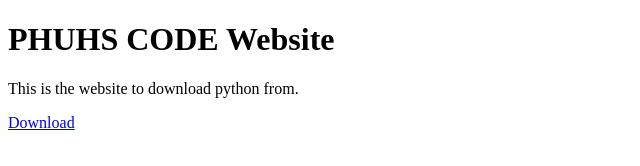
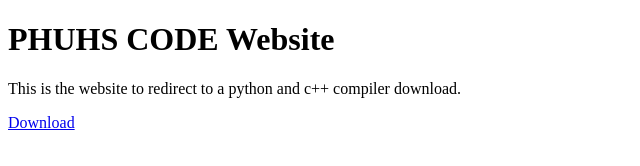
Before and after one commit to PHUHSCode/phuhscode.github.io, a plain HTML site: page index.html in a window 1280 px wide. Shown: the whole page, without its empty margins (0-640 px from the left). Drawn offline with Linux system fonts and the light colour scheme.

Commit message:
Update index.html

```diff
--- a/index.html
+++ b/index.html
@@ -23,7 +23,7 @@
     <li class="navigationelement"><a class="navigationlink" href="help/">Help</a></li>
     <li class="navigationelement"><a class="navigationlink" href="about/">About</a></li>
   </ul>-->
-  <p> This is the website to download python from. </p>
+  <p> This is the website to redirect to a python and c++ compiler download. </p>
 
   <a href="https://drive.google.com/file/d/1wFGB3efbHnGIsabpVAULfBgQr-L6Va-l/view?usp=sharing">Download</a>
 
```
